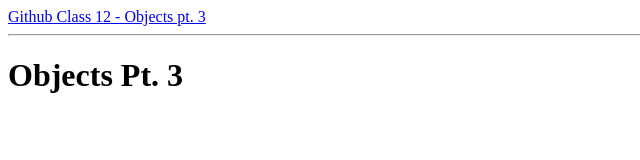
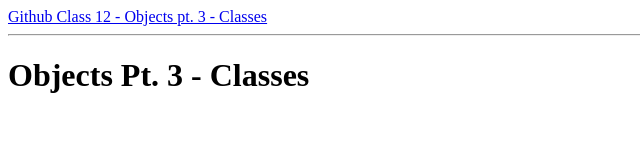
Before and after one commit to Venatik/sedcg7-jsadvanced, a plain HTML site: page Class 12 - Classes/index.html in a window 1280 px wide. Shown: the whole page, without its empty margins (0-640 px from the left). Drawn offline with Linux system fonts and the light colour scheme.

Commit message:
renamed:    Class 12/index.html -> Class 12 - Classes/index.html 	renamed:    Class 12/script.js -> Class 12 - Classes/script.js

```diff
--- a/Class 12/index.html
+++ b/Class 12 - Classes/index.html
@@ -8,10 +8,11 @@
 </head>
 
 <body>
-    <a href="https://github.com/sedc-codecademy/mkwd12-04-ajs/tree/main/G7/Class12">Github Class 12 - Objects pt. 3</a>
+    <a href="https://github.com/sedc-codecademy/mkwd12-04-ajs/tree/main/G7/Class12">Github Class 12 - Objects pt. 3 -
+        Classes</a>
     <hr>
 
-    <h1>Objects Pt. 3</h1>
+    <h1>Objects Pt. 3 - Classes</h1>
 
     <script src="script.js"></script>
 </body>
```
Also changed, not shown: Class 12 - Classes/script.js (added).
